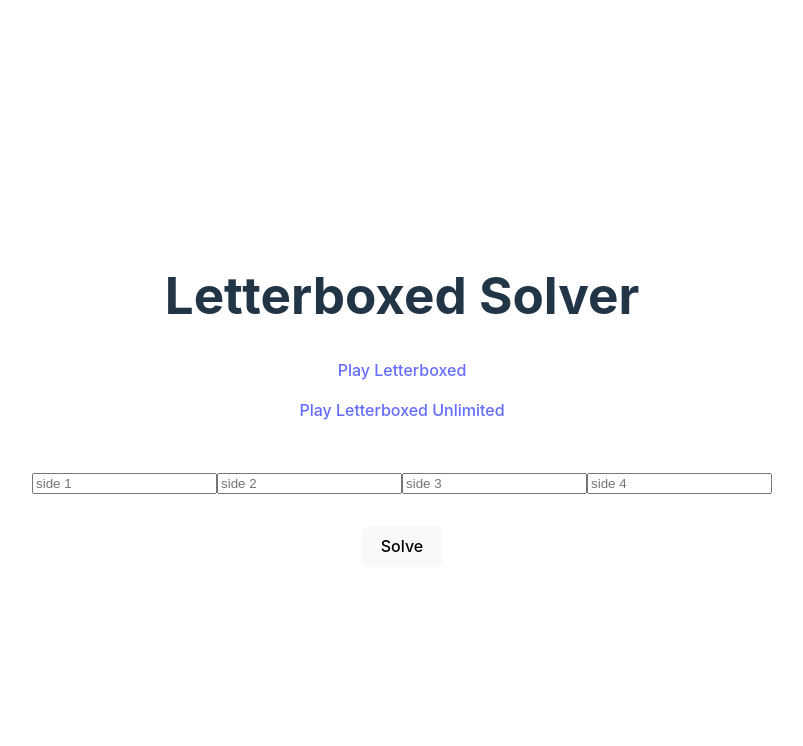
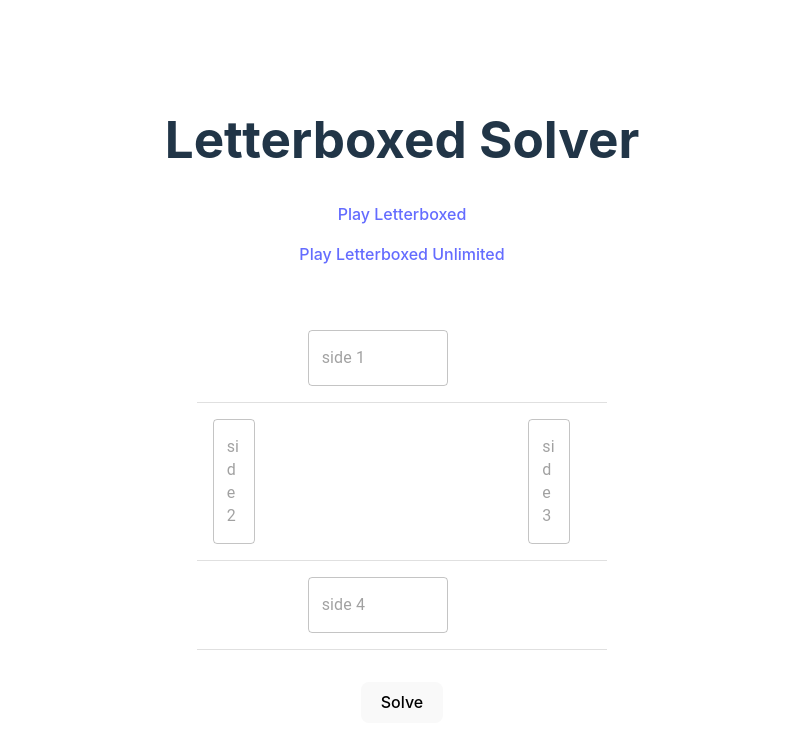
Before and after one commit to pf274/letterboxed, a React (Vite) app: page / in a window 1280 px wide. Shown: the top 746 px of the page, without its empty margins (238-1041 px from the left). Built offline with nearby package versions, Linux system fonts and the light colour scheme.

Commit message:
Introduced mui

```diff
--- a/package.json
+++ b/package.json
@@ -11,6 +11,8 @@
     "deploy": "npm run build && gh-pages -d dist"
   },
   "dependencies": {
+    "@emotion/styled": "^11.13.0",
+    "@mui/material": "^5.16.7",
     "gh-pages": "^6.1.1",
     "react": "^18.3.1",
     "react-dom": "^18.3.1",
--- a/src/App.tsx
+++ b/src/App.tsx
@@ -1,27 +1,39 @@
-import { useEffect, useState } from 'react'
+import { useEffect, useRef, useState } from 'react'
 import './App.css'
 import {solve} from './solver';
+import SideEntry from './components/SideEntry';
+import { List, ListItem, Table, TableBody, TableCell, TableRow, TextField } from '@mui/material';
 
 function App() {
-  const [side1, setSide1] = useState('')
-  const [side2, setSide2] = useState('')
-  const [side3, setSide3] = useState('')
-  const [side4, setSide4] = useState('')
+  const sides = useRef<string[]>(['', '', '', '']);
   const [hasChanged, setHasChanged] = useState(true);
   const [loading, setLoading] = useState(false);
   const [message, setMessage] = useState('');
   const [solutions, setSolutions] = useState<string[][]>([]);
+  const [solutionIndex, setSolutionIndex] = useState(0);
+  const [wordsToExclude, setWordsToExclude] = useState('');
+
+  function handleUpdateExclude(event: React.ChangeEvent<HTMLInputElement>) {
+    const newWordsToExclude = event.target.value.toLowerCase().replace(/[^a-z ]/g, '');
+    setWordsToExclude(newWordsToExclude);
+    setSolutionIndex(0);
+  }
+
+  function getSolutions() {
+    return solutions.filter((solution) => !solution.some((word) => wordsToExclude.split(' ').filter((segment) => segment.length > 0).includes(word)));
+  }
 
   useEffect(() => {
     if (hasChanged) {
       setSolutions([]);
+      setSolutionIndex(0);
     }
   }, [hasChanged])
 
   async function runSolver() {
     setLoading(true);
     try {
-      solve([side1, side2, side3, side4], (newMessage) => setMessage(newMessage), (newSolutions) => setSolutions(newSolutions)).then(() => {
+      solve(sides.current, (newMessage) => setMessage(newMessage), (newSolutions) => setSolutions(newSolutions)).then(() => {
         setHasChanged(false);
         setLoading(false);
       }).catch((err) => {
@@ -41,58 +53,64 @@
       <p>
         <a href="https://unscrambleit.net/letterboxed-nyt/">Play Letterboxed Unlimited</a>
       </p>
-      <div className="card">
-        <input
-          type="text"
-          placeholder="side 1"
-          value={side1}
-          onChange={(event) => {
-            if (event.target.value.length <= 3) {
-              setSide1(event.target.value);
-              setHasChanged(true);
-            }
-          }}
-        />
-        <input
-          type="text"
-          placeholder="side 2"
-          value={side2}
-          onChange={(event) => {
-            if (event.target.value.length <= 3) {
-              setSide2(event.target.value);
-              setHasChanged(true);
-            }
-          }}
-        />
-        <input
-          type="text"
-          placeholder="side 3"
-          value={side3}
-          onChange={(event) => {
-            if (event.target.value.length <= 3) {
-              setSide3(event.target.value);
-              setHasChanged(true);
-            }
-          }}
-          />
-        <input
-          type="text"
-          placeholder="side 4"
-          value={side4}
-          onChange={(event) => {
-            if (event.target.value.length <= 3) {
-              setSide4(event.target.value);
-              setHasChanged(true);
-            }
-          }}
-        />
+      <div className="card" style={{display: 'flex', flexDirection: 'row', gap: '1em'}}>
+        <Table>
+          <TableBody>
+            <TableRow>
+              <TableCell/>
+              <TableCell>
+                <SideEntry onChange={(newSideValue) => {
+                  sides.current[0] = newSideValue;
+                  setHasChanged(true);
+                }} name="side 1" orientation="horizontal" />
+              </TableCell>
+              <TableCell/>
+            </TableRow>
+            <TableRow>
+              <TableCell>
+                <SideEntry onChange={(newSideValue) => {
+                  sides.current[1] = newSideValue;
+                  setHasChanged(true);
+                }} name="side 2" orientation="vertical"/>
+              </TableCell>
+              <TableCell />
+              <TableCell>
+                <SideEntry onChange={(newSideValue) => {
+                  sides.current[2] = newSideValue;
+                  setHasChanged(true);
+                }} name="side 3" orientation="vertical"/>
+              </TableCell>
+            </TableRow>
+            <TableRow>
+              <TableCell/>
+              <TableCell>
+                <SideEntry onChange={(newSideValue) => {
+                  sides.current[3] = newSideValue;
+                  setHasChanged(true);
+                }} name="side 4" orientation="horizontal"/>
+              </TableCell>
+              <TableCell/>
+            </TableRow>
+          </TableBody>
+        </Table>
       </div>
       <button onClick={runSolver}>Solve</button>
-      {!loading && !hasChanged && <div>
-        <h2>Solutions:</h2>
-          {solutions.slice(0, 100).map((solution, index) => (
-            <p key={index}>{solution.join(', ')}</p>
-          ))}
+
+      {!loading && !hasChanged && <div style={{display: 'flex', flexDirection: 'column', alignItems: 'center', gap: '1em'}}>
+        <h2 style={{margin: 0, marginTop: '1em'}}>Solutions:</h2>
+          <TextField label="Words to exclude" value={wordsToExclude} onChange={handleUpdateExclude}></TextField>
+          <List dense={true} style={{backgroundColor: '#eeeeee', borderRadius: '1em'}}>
+            {getSolutions().slice(solutionIndex, solutionIndex + 100).map((solution, index) => (
+              <ListItem key={index}>{solution.join(', ')}</ListItem>
+            ))}
+          </List>
+          {getSolutions().length == 0 && <p>No solutions found.</p>}
+          {getSolutions().length != 0 && getSolutions().slice(solutionIndex, solutionIndex + 100).length == 0 && <p>There are no more solutions.</p>}
+          <div style={{display: 'flex', flexDirection: 'row', gap: '1em'}}>
+            {solutionIndex > 0 && <button onClick={() => setSolutionIndex(Math.max(0, solutionIndex - 100))}>Go Back</button>}
+            <p>{Math.floor(solutionIndex / 100) + 1}/{Math.ceil(getSolutions().length / 100)}</p>
+            {solutionIndex < getSolutions().length && <button onClick={() => setSolutionIndex(Math.min(getSolutions().length, solutionIndex + 100))}>See more</button>}
+          </div>
       </div>}
       {loading && <div>Loading...</div>}
       {loading && <div>{message}</div>}
--- /dev/null
+++ b/src/components/SideEntry.tsx
@@ -0,0 +1,32 @@
+import { TextField } from "@mui/material";
+import { useState } from "react";
+
+
+export default function SideEntry({onChange, name, orientation} : {onChange: (newSideValue: string) => any, name: string, orientation: 'horizontal' | 'vertical'}) {
+  const [side, setSide] = useState<string>('');
+  return (
+    <TextField
+      placeholder={name}
+      value={side}
+      fullWidth
+      onChange={(event) => {
+        if (orientation == 'vertical') {
+          const newLength = event.target.value.replace(/\n/g, '').length;
+          const newValue = event.target.value.replace(/\n/g, '').split('').join('\n');
+          if (newLength <= 3) {
+            setSide(newValue);
+            onChange(newValue);
+          }
+        } else {
+          const newValue = event.target.value;
+          if (newValue.length <= 3) {
+            setSide(newValue);
+            onChange(newValue);
+          }
+        }
+      }}
+      multiline={orientation == 'vertical'}
+      style={{width: orientation == 'vertical' ? '3em' : '10em'}}
+    />
+  )
+}
```
Also changed, not shown: 1 other file (tests, documents, lock files or other folders).
